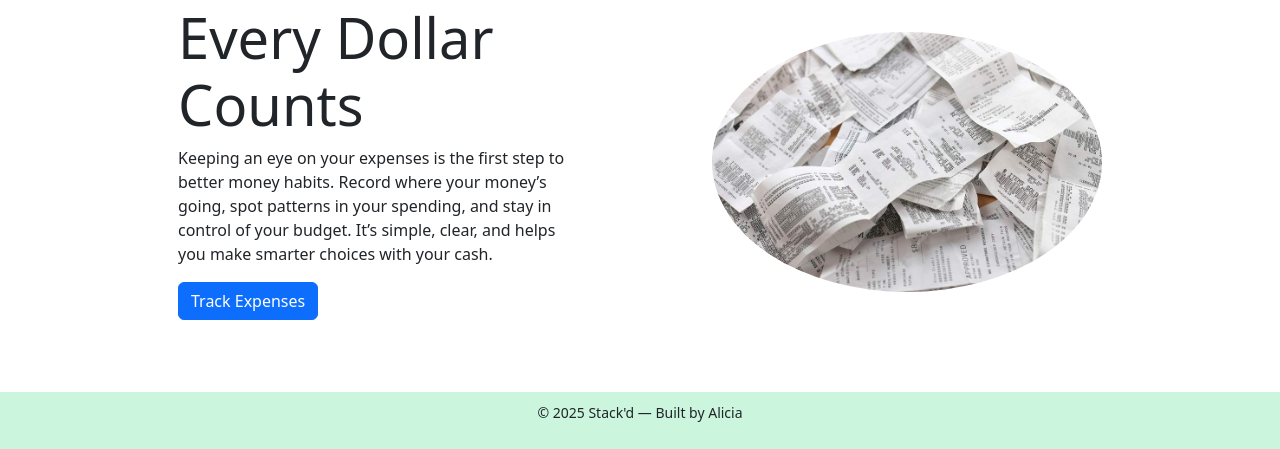
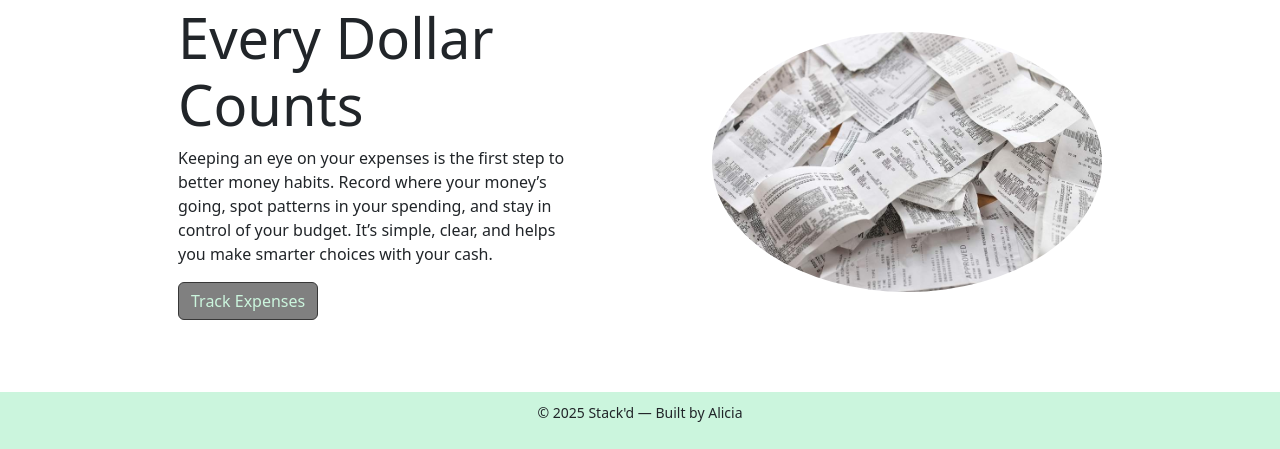
Before and after one commit to romanalicia/financeTracker, a Flask app: page / in a window 1280 px wide. Shown: the part 1029-1478 px from the top of the page. Run offline with Flask 3, Linux system fonts and the light colour scheme.

Commit message:
button colours + hover

```diff
--- a/website/static/main.css
+++ b/website/static/main.css
@@ -37,10 +37,19 @@ textarea {
   width: 100px;
 }
 
-.btn{
+.btn-primary{
   background-color: #cbf5dd;
+  border-color: #b1f8d0;
 }
 
-.btn:hover {
-  background-color: red !important;
+.btn:hover{
+  background-color: #cbf5dd;
+  border-color: #b1f8d0;
+  color: grey;
 }
+
+.btn {
+  background-color: grey;
+  border-color: rgb(55, 55, 55);
+  color:#cbf5dd
+}
--- a/website/templates/template.html
+++ b/website/templates/template.html
@@ -4,11 +4,6 @@
     <meta charset="UTF-8" />
     <meta http-equiv="X-UA-Compatible" content="IE=edge" />
     <meta name="viewport" content="width=device-width, initial-scale=1.0" />
-    <link
-      rel="stylesheet"
-      type="text/css"
-      href="{{ url_for('static', filename='main.css') }}"
-    />
     <link
       href="https://cdn.jsdelivr.net/npm/bootstrap@5.3.5/dist/css/bootstrap.min.css"
       rel="stylesheet"
@@ -17,6 +12,11 @@
     />
     <title>{% block title %} {% endblock %} - Stack'd</title>
     <link rel="icon" type="image/x-icon" href="/static/stackd-logo-v3.png" />
+    <link
+      rel="stylesheet"
+      type="text/css"
+      href="{{ url_for('static', filename='main.css') }}"
+    />
   </head>
   <body>
     <nav class="navbar navbar-expand-lg">
```
